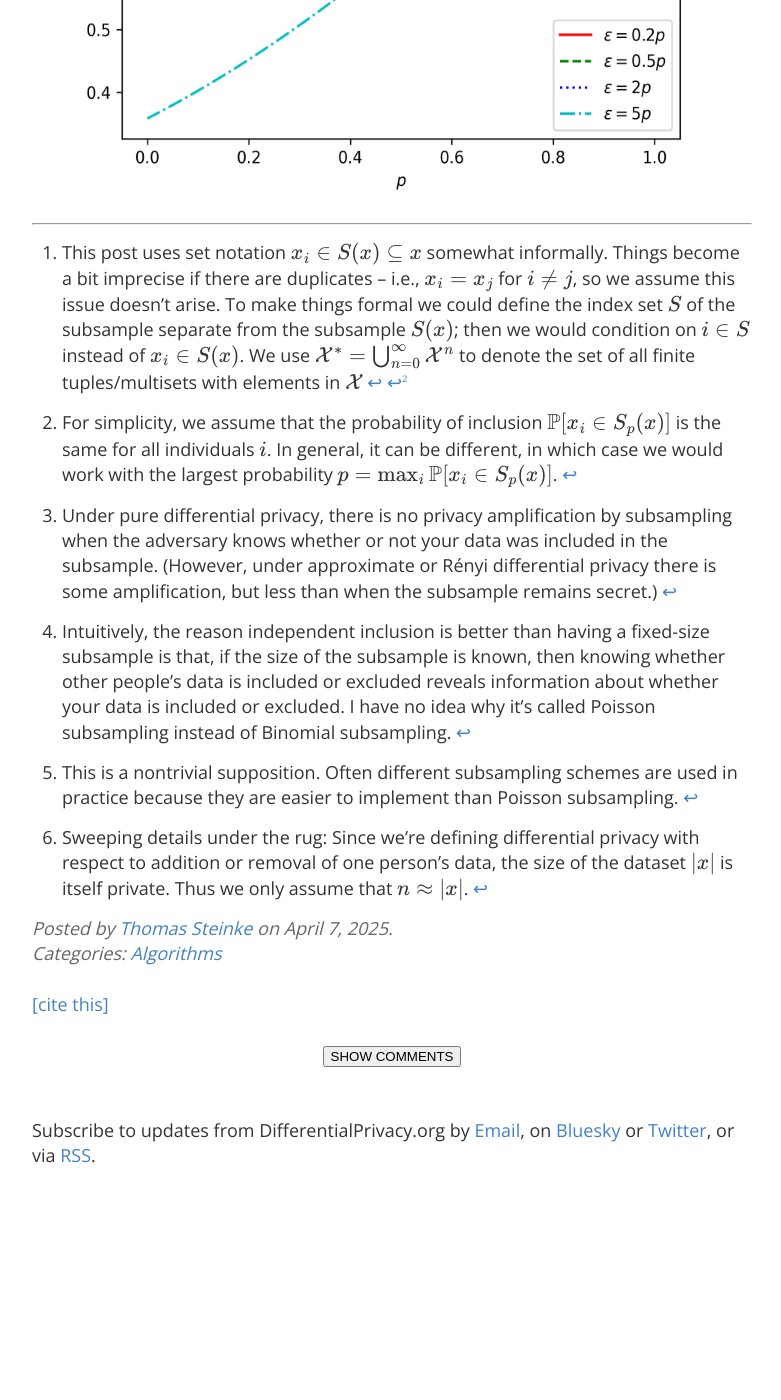
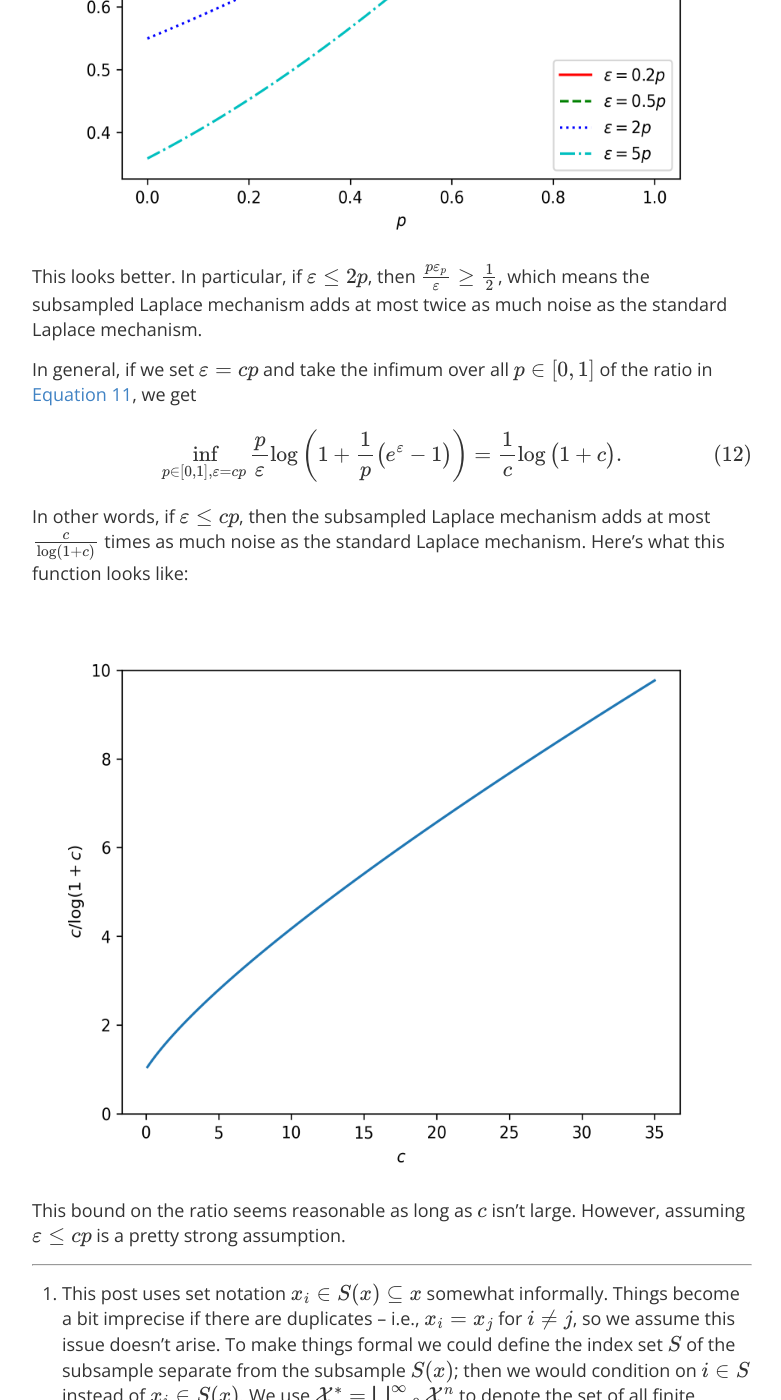
Before and after one commit to differentialprivacy/differentialprivacy, a Jekyll site: the page built from _posts/2025-04-07-subsampling.md, in a window 1280 px wide and 1400 px high, scrolled down 6534 px. Shown: the whole window, without its empty margins (248-1029 px from the left). Built offline with Jekyll 4.4.1, drawn with Linux system fonts in a browser that asks for light colours; comment, search, counter and statistics services are not loaded; before the commit the page ends 7752 px from its top, so only the background shows below that; some of the changed text lies outside the part shown.

Commit message:
post on subsampling

```diff
--- a/_posts/2025-04-07-subsampling.md
+++ b/_posts/2025-04-07-subsampling.md
@@ -102,7 +102,7 @@ This adds a bit of complexity, but doesn't fundamentally alter the story; essent
 The story so far is pretty good. But let's take a closer look at the approximation we made in [Equation 6](#eq6):
 <a id="eq6prime" />\\\[\\varepsilon_p = \\log\\left\(1 + \\frac{1}{p} \\big\( e^{\\varepsilon}-1 \\big\)\\right\) \\approx \\frac{\\varepsilon}{p}. \\tag{6'} \\\]
 Specifically, we're interested in the scale of the Laplace noise: <a id="eq10" />\\\[\\frac{1}{\\varepsilon\_p p} = \\frac{1}{p\\log\\left\(1 + \\frac{1}{p} \\big\( e^{\\varepsilon}-1 \\big\)\\right\)} \\approx \\frac{1}{\\varepsilon}. \\tag{10} \\\]
-To get an idea of how good this approximation is, let's plot the ratio \\\(\\frac{p\\varepsilon\_p}{\\varepsilon} = \\frac{p}{\\varepsilon} \\log\\left\(1 + \\frac{1}{p} \\big\( e^{\\varepsilon}-1 \\big\)\\right\) \\approx 1\\\):
+To get an idea of how good this approximation is, let's plot the ratio <a id="eq11" />\\\[\\frac{p\\varepsilon\_p}{\\varepsilon} = \\frac{p}{\\varepsilon} \\log\\left\(1 + \\frac{1}{p} \\big\( e^{\\varepsilon}-1 \\big\)\\right\) \\approx 1:\\tag{11}\\\]
 <p align="center"><img src="/images/subsampling-ratio-p.png" alt="Plot of p*eps\_p/eps as a function of p for eps=0.01,0.1,1,2" width="768" height="576"/></p>
 <p align="center"><img src="/images/subsampling-ratio-eps.png" alt="Plot of p*eps\_p/eps as a function of eps for p=0.001,0.01,0.1,0.5"  width="768" height="576"/></p>
 This doesn't look so good!
@@ -112,6 +112,15 @@ Large subsampling probability \\\(p\\\) doesn't make much sense for subsampling;
 
 Roughly, if we want the approximation in [Equation 6](#eq6) to be good within constant factors, then  the privacy parameter \\\(\\varepsilon\\\) needs to scale linearly with the subsampling probability \\\(p\\\). I.e., \\\(\\varepsilon=cp\\\) for a constant \\\(c\\\). Let's see what the ratio looks like for various constants:
 <p align="center"><img src="/images/subsampling-ratio-c.png" alt="Plot of p*eps\_p/eps as a function of p for eps=p*const where const=0.2,0.5,2,5"  width="768" height="576"/></p>
+This looks better. In particular, if \\\(\\varepsilon \\le 2p\\\), then \\\(\\frac{p\\varepsilon\_p}{\\varepsilon} \\ge \\frac{1}{2}\\\), which means the subsampled Laplace mechanism adds at most twice as much noise as the standard Laplace mechanism.
+
+In general, if we set \\\(\\varepsilon=cp\\\) and take the infimum over all \\\(p\\in\[0,1\]\\\) of the ratio in [Equation 11](#eq11), we get
+<a id="eq12" />\\\[\\inf\_{p\\in\[0,1\],\\varepsilon=cp}\\frac{p}{\\varepsilon} \\log\\left\(1 + \\frac{1}{p} \\big\( e^{\\varepsilon}-1 \\big\)\\right\) = \\frac{1}{c} \\log\\big\( 1+c\\big\).\\tag{12}\\\] In other words, if \\\(\\varepsilon \\le cp\\\), then the subsampled Laplace mechanism adds at most \\\(\\frac{c}{\\log\(1+c\)}\\\) times as much noise as the standard Laplace mechanism.
+Here's what this function looks like:
+<p align="center"><img src="/images/subsampling-ratio-lim.png" alt="Plot of c/log(1+c as a function of c"  width="768" height="576"/></p>
+
+This bound on the ratio seems reasonable as long as \\\(c\\\) isn't large.
+However, assuming \\\(\\varepsilon \\le cp\\\) is a pretty strong assumption.
 
 
 ---
```
Also changed, not shown: images/subsampling-ratio-lim.png (added).
